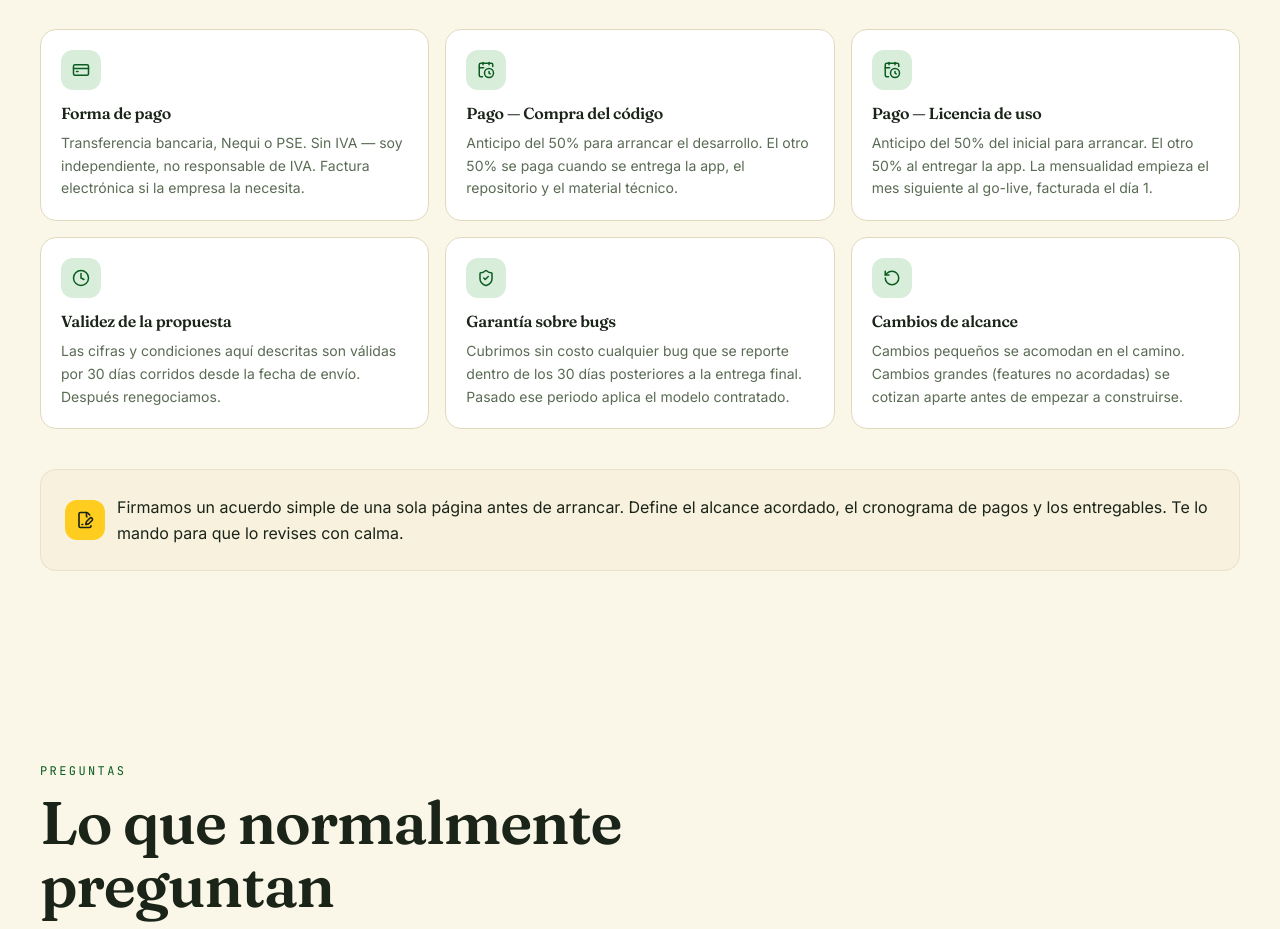
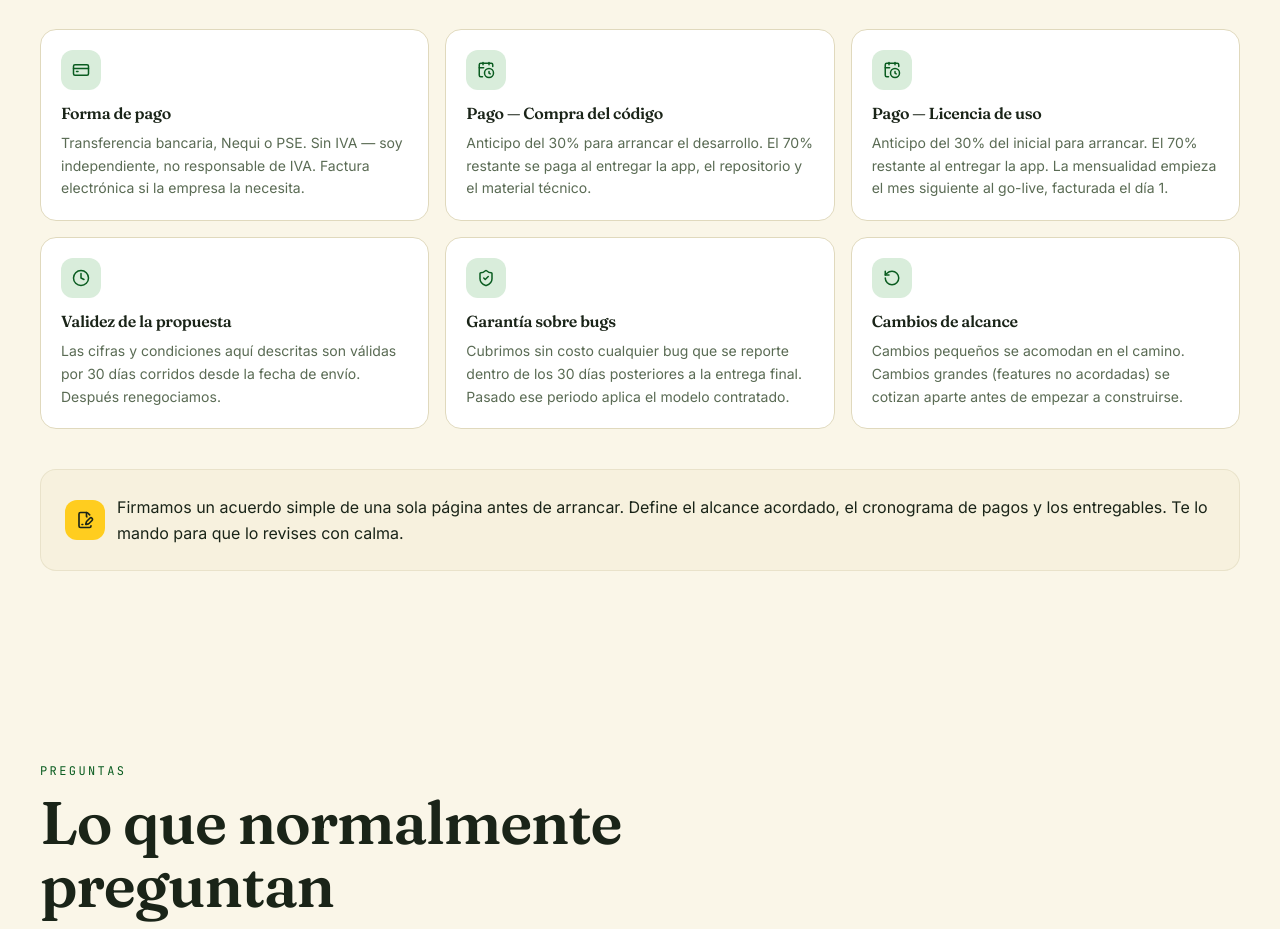
Before and after one commit to MichaelZapataAg/propuesta-arepas-luisa, a React (Vite) app: page / in a window 1280 px wide. Shown: the part 7300-8229 px from the top of the page. Built offline with nearby package versions, Linux system fonts and the light colour scheme.

Commit message:
chore(terms): cambiar anticipo de 50/50 a 30/70

```diff
--- a/src/components/Terms.tsx
+++ b/src/components/Terms.tsx
@@ -18,12 +18,12 @@ const TERMS = [
   {
     icon: CalendarClock,
     title: 'Pago — Compra del código',
-    body: 'Anticipo del 50% para arrancar el desarrollo. El otro 50% se paga cuando se entrega la app, el repositorio y el material técnico.',
+    body: 'Anticipo del 30% para arrancar el desarrollo. El 70% restante se paga al entregar la app, el repositorio y el material técnico.',
   },
   {
     icon: CalendarClock,
     title: 'Pago — Licencia de uso',
-    body: 'Anticipo del 50% del inicial para arrancar. El otro 50% al entregar la app. La mensualidad empieza el mes siguiente al go-live, facturada el día 1.',
+    body: 'Anticipo del 30% del inicial para arrancar. El 70% restante al entregar la app. La mensualidad empieza el mes siguiente al go-live, facturada el día 1.',
   },
   {
     icon: Clock,
```
